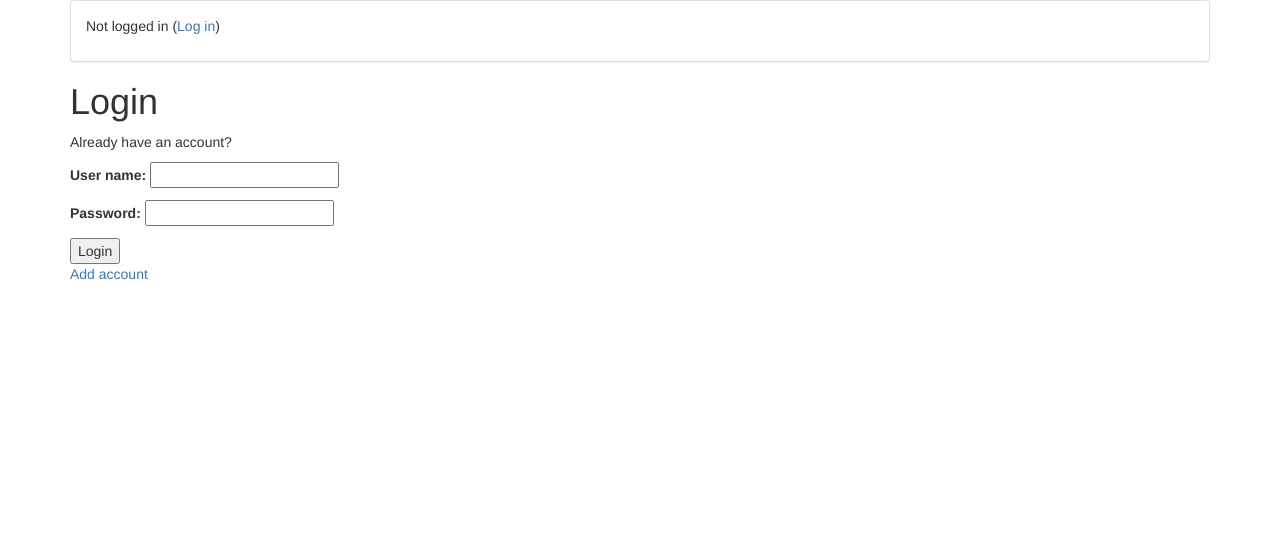
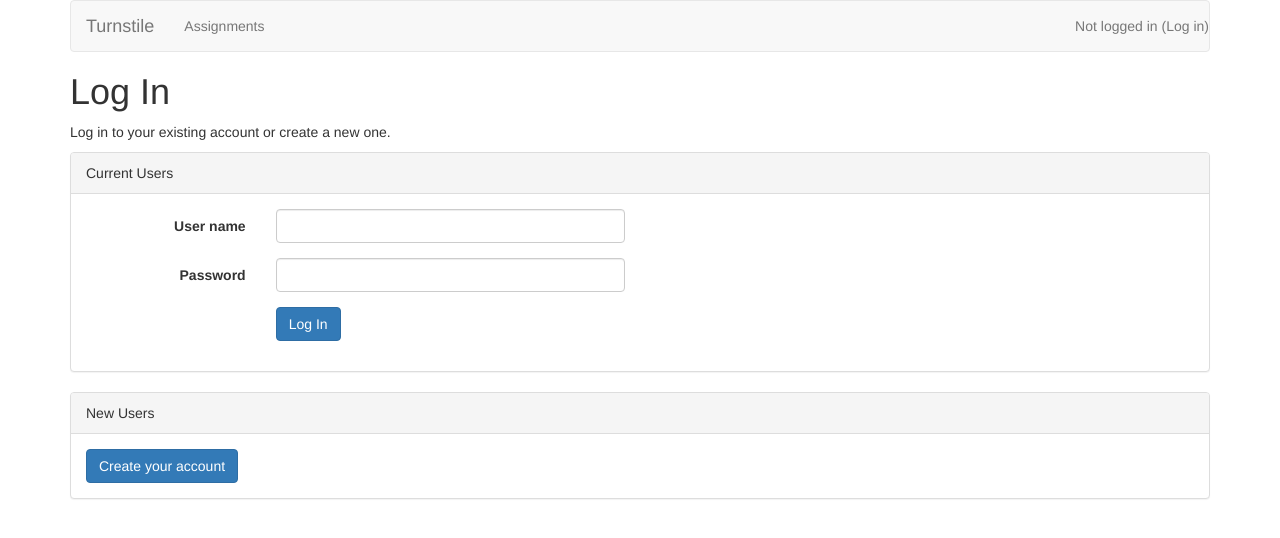
Before and after one commit to faraday-effect/turnstile, a Django app: page /turnstile/ in a window 1280 px wide. Shown: the top 538 px of the page. Run offline with Django 3.2, Linux system fonts and the light colour scheme; some libraries are stand-ins or nearby versions.

Commit message:
Created template tags to help with bootstrap. Added error handling pages for 403, 404, and 500

```diff
--- a/faraday/urls.py
+++ b/faraday/urls.py
@@ -14,3 +14,7 @@ urlpatterns = patterns('',
 
 # N.B., the 'static' function adds a URL conf that serves MEDIA files when DEBUG is
 # true. When it's falsse, 'static' returns an empty list.
+
+handler403 = 'turnstile.views.handle_403'
+handler404 = 'turnstile.views.handle_404'
+handler500 = 'turnstile.views.handle_500'
--- /dev/null
+++ b/turnstile/templates/bootstrap_field.html
@@ -0,0 +1,10 @@
+<div class="form-group {% if errors %}has-error{% endif %}">
+  <label class="col-sm-2 control-label" for="{{ label_id }}">{{ label }}</label>
+  <div class="col-sm-4">
+    <input class="form-control" id="{{ label_id }}"
+	   type="{{ type }}" name="{{ name }}" value="{{ value|default_if_none:'' }}" />
+  </div>
+  {% for error in errors %}
+  <span class="help-block">{{ error }}</span>
+  {% endfor %}
+</div>
--- /dev/null
+++ b/turnstile/templates/bootstrap_form.html
@@ -0,0 +1,17 @@
+{% load bootstrap_helpers %}
+
+<form class="form-horizontal" method="post">
+  {% csrf_token %}
+
+  {{ form.non_field_errors }}
+
+  {% for field in form %}
+  {% bootstrap_field field %}
+  {% endfor %}
+
+  <div class="form-group">
+    <div class="col-sm-offset-2 col-sm-10">
+      <button type="submit" class="btn btn-primary">{{ submit_label }}</button>
+    </div>
+  </div>
+</form>
--- a/turnstile/templates/turnstile/base.html
+++ b/turnstile/templates/turnstile/base.html
@@ -18,17 +18,26 @@
   </head>
   <body>
     <div class="container">
-      <div class="panel panel-default">
-	<div class="panel-body">
-	  {% if user.is_authenticated %}
-	  <p>Logged in as {{ user.get_full_name }}
-	    (<a href="{% url 'turnstile_logout' %}">Log out</a>)
+
+      <nav class="navbar navbar-default" role="navigation">
+	<div class="navbar-header">
+	  <span class="navbar-brand">Turnstile</span>
+	</div>
+	<div class="collapse navbar-collapse">
+	  <ul class="nav navbar-nav">
+	    <li><a href="{% url 'turnstile_assignments' %}">Assignments</a></li>
+	  </ul>
+	  <p class="navbar-text navbar-right">
+	    {% if user.is_authenticated %}
+	    Logged in as {{ user.get_full_name }}
+	    (<a class="navbar-link" href="{% url 'turnstile_logout' %}">Log out</a>)
+	    {% else %}
+	    Not logged in (<a class="navbar-link" href="{% url 'turnstile_login' %}">Log in</a>)
+	    {% endif %}
 	  </p>
-	  {% else %}
-	  <p>Not logged in (<a href="{% url 'turnstile_login' %}">Log in</a>)</p>
-	  {% endif %}
 	</div>
-      </div>
+      </nav>
+
 
       {% for message in messages %}
       <div class="alert alert-{{ message.tags }} alert-dismissable">
--- a/turnstile/templates/turnstile/login.html
+++ b/turnstile/templates/turnstile/login.html
@@ -1,18 +1,26 @@
 {% extends "turnstile/base.html" %}
+{% load bootstrap_helpers %}
 
 {% block title %}Login{% endblock %}
 
 {% block content %}
-<h1>Login</h1>
+<h1>Log In</h1>
 
-<p>Already have an account?</p>
-<form  method="post">{% csrf_token %}
-  {{ form.as_p }}
-  <input type="submit" value="Login" />
-</form>
+<p>Log in to your existing account or create a new one.</p>
 
-<p>
-  <a href="{% url 'turnstile_add_account' %}">Add account</a>
-</p>
+<div class="panel panel-default">
+  <div class="panel-heading">Current Users</div>
+  <div class="panel-body">
+    {% bootstrap_form form "Log In" %}
+  </div>
+</div>
+
+<div class="panel panel-default">
+  <div class="panel-heading">New Users</div>
+  <div class="panel-body">
+    <a class="btn btn-primary"
+       href="{% url 'turnstile_add_account' %}">Create your account</a>
+  </div>
+</div>
 
 {% endblock %}
--- /dev/null
+++ b/turnstile/templatetags/bootstrap_helpers.py
@@ -0,0 +1,22 @@
+from django import template
+
+register = template.Library()
+
+@register.inclusion_tag('bootstrap_field.html')
+def bootstrap_field(field):
+    return { 'label_id': field.id_for_label,
+             'label': field.label,
+             'errors': field.errors,
+             'name': field.html_name,
+             'type': field.field.widget.input_type,
+             'value': field.value }
+
+@register.inclusion_tag('bootstrap_form.html')
+def bootstrap_form(form, submit_label):
+    return { 'form': form,
+             'submit_label': submit_label }
+
+@register.inclusion_tag('bootstrap_multipart_form.html')
+def bootstrap_multipart_form(form, submit_label):
+    return { 'form': form,
+             'submit_label': submit_label }
--- a/turnstile/views.py
+++ b/turnstile/views.py
@@ -105,3 +105,12 @@ def delete_submission(request, submission_id):
 def list_submissions(request):
     submissions = Submission.objects.all()
     return render(request, 'turnstile/submissions.html', { 'submissions': submissions })
+
+def handle_403(request):
+    return render(request, 'turnstile/403-forbidden.html')
+
+def handle_404(request):
+    return render(request, 'turnstile/404-not-found.html')
+
+def handle_500(request):
+    return render(request, 'turnstile/500-internal-server-error.html')
```
Also changed, not shown: turnstile/templates/bootstrap_multipart_form.html (added, +18 -0 lines), turnstile/templates/turnstile/403-forbidden.html (added, +11 -0 lines), turnstile/templates/turnstile/404-not-found.html (added, +11 -0 lines), turnstile/templates/turnstile/500-internal-server-error.html (added, +12 -0 lines), turnstile/templates/turnstile/add_account.html (+2 -31 lines), turnstile/templates/turnstile/submission.html (+7 -14 lines), turnstile/templatetags/__init__.py (added).
